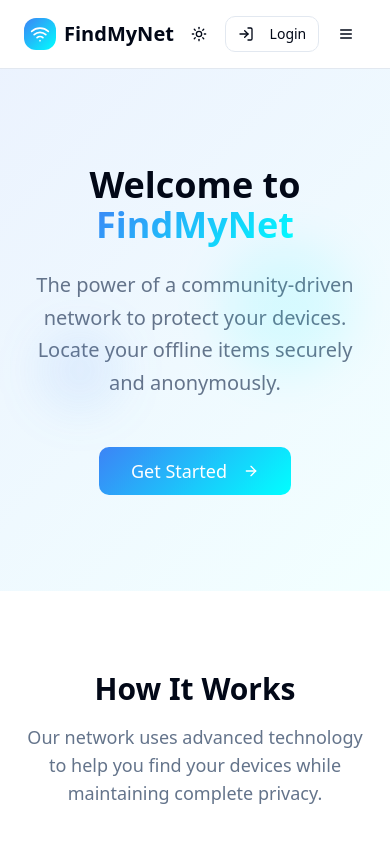
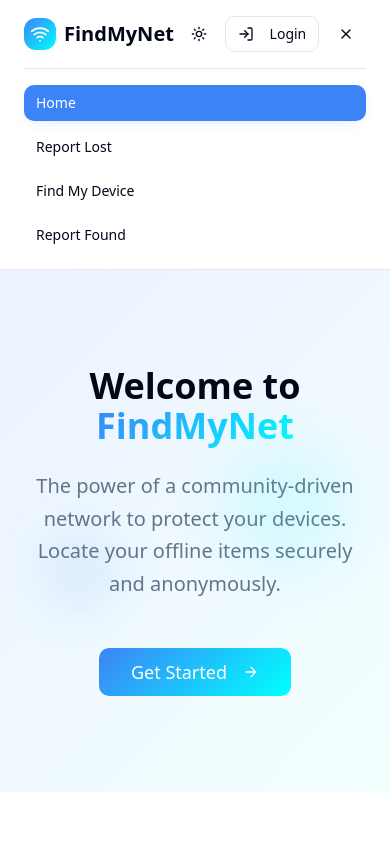
Before and after one commit to M0NSTER01/findmynet-community, a React (Vite) app: page / in a window 390 px wide. Both pictures are taken after a click on the button 345 px from the left and 34 px from the top of the page. Shown: the top 844 px of the page. Built offline with nearby package versions, Linux system fonts and the light colour scheme.

Commit message:
Fix mobile navigation

```diff
--- a/src/components/Layout.tsx
+++ b/src/components/Layout.tsx
@@ -1,13 +1,15 @@
 import { Outlet, Link, useLocation } from "react-router-dom";
 import { Button } from "@/components/ui/button";
-import { Wifi, Shield, MapPin, LogOut } from "lucide-react";
+import { Wifi, Shield, MapPin, LogOut, Menu, X } from "lucide-react";
 import { useAuth } from "@/contexts/AuthContext";
 import { LoginDialog } from "@/components/LoginDialog";
 import { ThemeToggle } from "@/components/ThemeToggle";
+import { useState } from "react";
 
 const Layout = () => {
   const location = useLocation();
   const { user, logout, isAuthenticated } = useAuth();
+  const [isMobileMenuOpen, setIsMobileMenuOpen] = useState(false);
 
   const isActive = (path: string) => {
     return location.pathname === path;
@@ -87,12 +89,63 @@ const Layout = () => {
             </div>
 
             {/* Mobile menu button */}
-            <Button variant="ghost" size="sm" className="md:hidden">
-              <svg className="w-5 h-5" fill="none" stroke="currentColor" viewBox="0 0 24 24">
-                <path strokeLinecap="round" strokeLinejoin="round" strokeWidth={2} d="M4 6h16M4 12h16M4 18h16" />
-              </svg>
+            <Button
+              variant="ghost"
+              size="sm"
+              className="md:hidden"
+              onClick={() => setIsMobileMenuOpen(!isMobileMenuOpen)}
+            >
+              {isMobileMenuOpen ? (
+                <X className="w-5 h-5" />
+              ) : (
+                <Menu className="w-5 h-5" />
+              )}
             </Button>
           </div>
+
+          {/* Mobile menu panel */}
+          {isMobileMenuOpen && (
+            <div className="md:hidden mt-4 pt-4 border-t border-border">
+              <div className="flex flex-col space-y-2">
+                <Link to="/" onClick={() => setIsMobileMenuOpen(false)}>
+                  <Button
+                    variant={isActive("/") ? "default" : "ghost"}
+                    size="sm"
+                    className="w-full justify-start"
+                  >
+                    Home
+                  </Button>
+                </Link>
+                <Link to="/report-lost" onClick={() => setIsMobileMenuOpen(false)}>
+                  <Button
+                    variant={isActive("/report-lost") ? "default" : "ghost"}
+                    size="sm"
+                    className="w-full justify-start"
+                  >
+                    Report Lost
+                  </Button>
+                </Link>
+                <Link to="/find-my" onClick={() => setIsMobileMenuOpen(false)}>
+                  <Button
+                    variant={isActive("/find-my") ? "default" : "ghost"}
+                    size="sm"
+                    className="w-full justify-start"
+                  >
+                    Find My Device
+                  </Button>
+                </Link>
+                <Link to="/report-found" onClick={() => setIsMobileMenuOpen(false)}>
+                  <Button
+                    variant={isActive("/report-found") ? "default" : "ghost"}
+                    size="sm"
+                    className="w-full justify-start"
+                  >
+                    Report Found
+                  </Button>
+                </Link>
+              </div>
+            </div>
+          )}
         </div>
       </nav>
 
```
